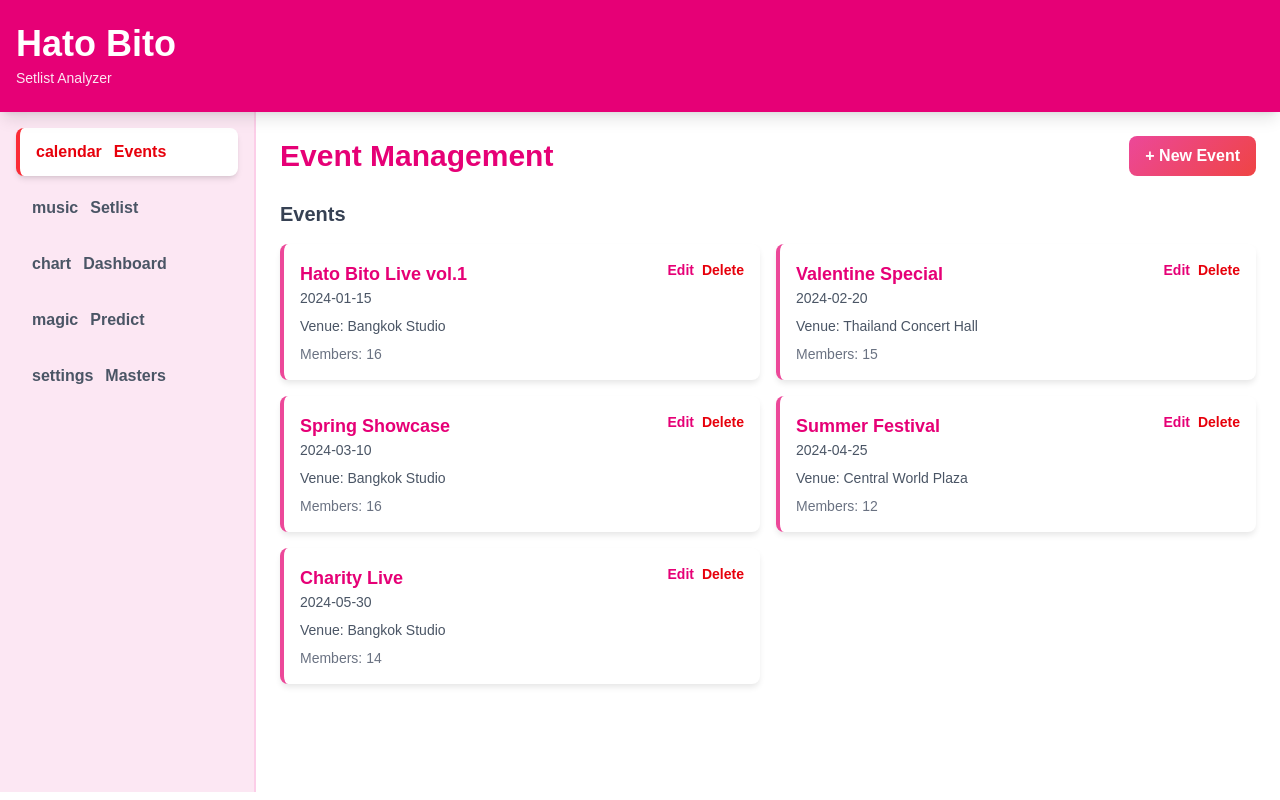
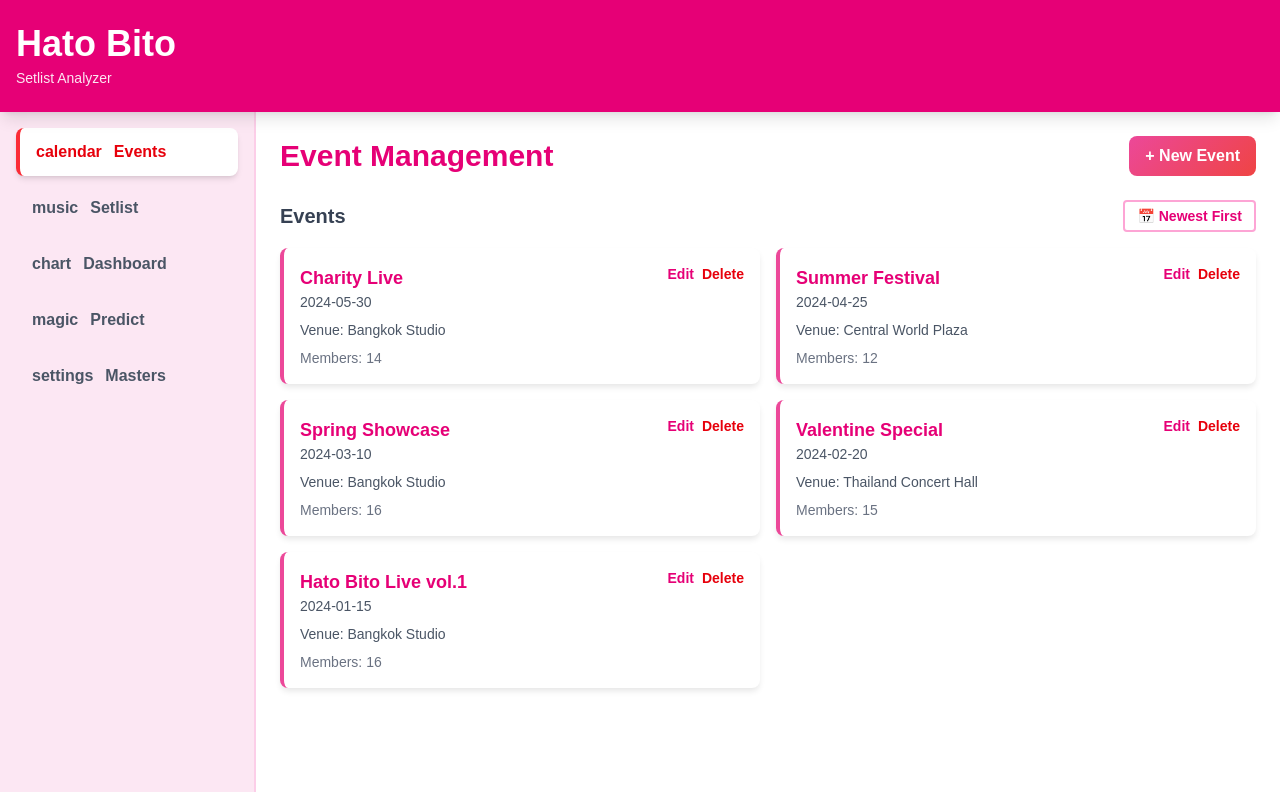
Before and after one commit to IchigayaTH/HatoSetlistAnalyzer, a Next.js app: page / in a window 1280 px wide. Built offline with nearby package versions, Linux system fonts and the light colour scheme.

Commit message:
Ver0.1.2 イベントの表示順を降順に変更。

```diff
--- a/src/components/tabs/EventsTab.tsx
+++ b/src/components/tabs/EventsTab.tsx
@@ -1,6 +1,6 @@
 'use client';
 
-import React, { useState } from 'react';
+import React, { useState, useMemo } from 'react';
 import { useData } from '@/components/DataProvider';
 import { Event } from '@/types';
 
@@ -8,12 +8,22 @@ export default function EventsTab() {
   const { events, members, addEvent, updateEvent, deleteEvent } = useData();
   const [isFormOpen, setIsFormOpen] = useState(false);
   const [editingId, setEditingId] = useState<string | null>(null);
+  const [sortOrder, setSortOrder] = useState<'desc' | 'asc'>('desc');
   const [formData, setFormData] = useState<Partial<Event>>({
     date: '',
     name: '',
     venue: '',
     participatingMembers: [],
   });
+
+  const sortedEvents = useMemo(() => {
+    const sorted = [...events].sort((a, b) => {
+      const dateA = new Date(a.date).getTime();
+      const dateB = new Date(b.date).getTime();
+      return sortOrder === 'desc' ? dateB - dateA : dateA - dateB;
+    });
+    return sorted;
+  }, [events, sortOrder]);
 
   const handleAddClick = () => {
     setEditingId(null);
@@ -150,12 +160,20 @@ export default function EventsTab() {
       )}
 
       <div className="space-y-4">
-        <h3 className="text-xl font-bold text-gray-700">Events</h3>
+        <div className="flex justify-between items-center">
+          <h3 className="text-xl font-bold text-gray-700">Events</h3>
+          <button
+            onClick={() => setSortOrder(sortOrder === 'desc' ? 'asc' : 'desc')}
+            className="text-sm font-semibold px-3 py-1 rounded border-2 border-pink-300 text-pink-600 hover:bg-pink-50 transition-all"
+          >
+            {sortOrder === 'desc' ? '📅 Newest First' : '📅 Oldest First'}
+          </button>
+        </div>
         {events.length === 0 ? (
           <p className="text-center text-gray-500 py-8">No events yet</p>
         ) : (
           <div className="grid grid-cols-1 md:grid-cols-2 gap-4">
-            {events.map((event) => (
+            {sortedEvents.map((event) => (
               <div key={event.id} className="hato-card">
                 <div className="flex justify-between items-start mb-2">
                   <div>
--- a/src/components/tabs/SetlistTab.tsx
+++ b/src/components/tabs/SetlistTab.tsx
@@ -1,6 +1,6 @@
 'use client';
 
-import React, { useState } from 'react';
+import React, { useState, useMemo } from 'react';
 import { useData } from '@/components/DataProvider';
 import { Setlist, SetlistSong } from '@/types';
 
@@ -10,6 +10,18 @@ export default function SetlistTab() {
   const [editingId, setEditingId] = useState<string | null>(null);
   const [selectedEventId, setSelectedEventId] = useState<string>('');
   const [selectedSongs, setSelectedSongs] = useState<SetlistSong[]>([]);
+  const [sortOrder, setSortOrder] = useState<'desc' | 'asc'>('desc');
+
+  const sortedSetlists = useMemo(() => {
+    const sorted = [...setlists].sort((a, b) => {
+      const eventA = events.find(e => e.id === a.eventId);
+      const eventB = events.find(e => e.id === b.eventId);
+      const dateA = eventA ? new Date(eventA.date).getTime() : 0;
+      const dateB = eventB ? new Date(eventB.date).getTime() : 0;
+      return sortOrder === 'desc' ? dateB - dateA : dateA - dateB;
+    });
+    return sorted;
+  }, [setlists, events, sortOrder]);
 
   const handleAddClick = () => {
     setEditingId(null);
@@ -130,12 +142,20 @@ export default function SetlistTab() {
       )}
 
       <div className="space-y-4">
-        <h3 className="text-xl font-bold text-gray-700">Setlists</h3>
+        <div className="flex justify-between items-center">
+          <h3 className="text-xl font-bold text-gray-700">Setlists</h3>
+          <button
+            onClick={() => setSortOrder(sortOrder === 'desc' ? 'asc' : 'desc')}
+            className="text-sm font-semibold px-3 py-1 rounded border-2 border-pink-300 text-pink-600 hover:bg-pink-50 transition-all"
+          >
+            {sortOrder === 'desc' ? '📅 Newest First' : '📅 Oldest First'}
+          </button>
+        </div>
         {setlists.length === 0 ? (
           <p className="text-center text-gray-500 py-8">No setlists yet</p>
         ) : (
           <div className="space-y-3">
-            {setlists.map((setlist) => {
+            {sortedSetlists.map((setlist) => {
               const event = events.find(e => e.id === setlist.eventId);
               return (
                 <div key={setlist.id} className="hato-card">
```
